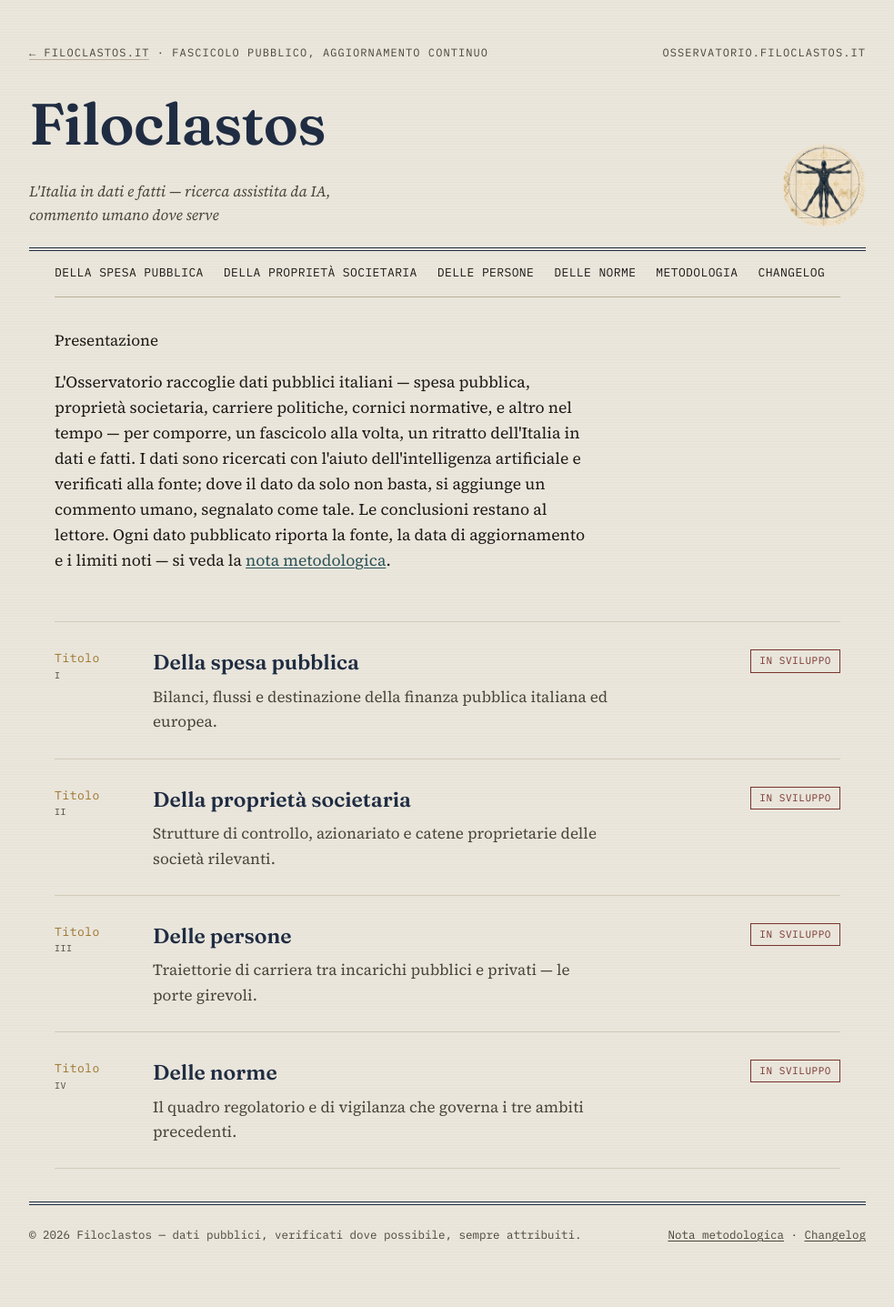
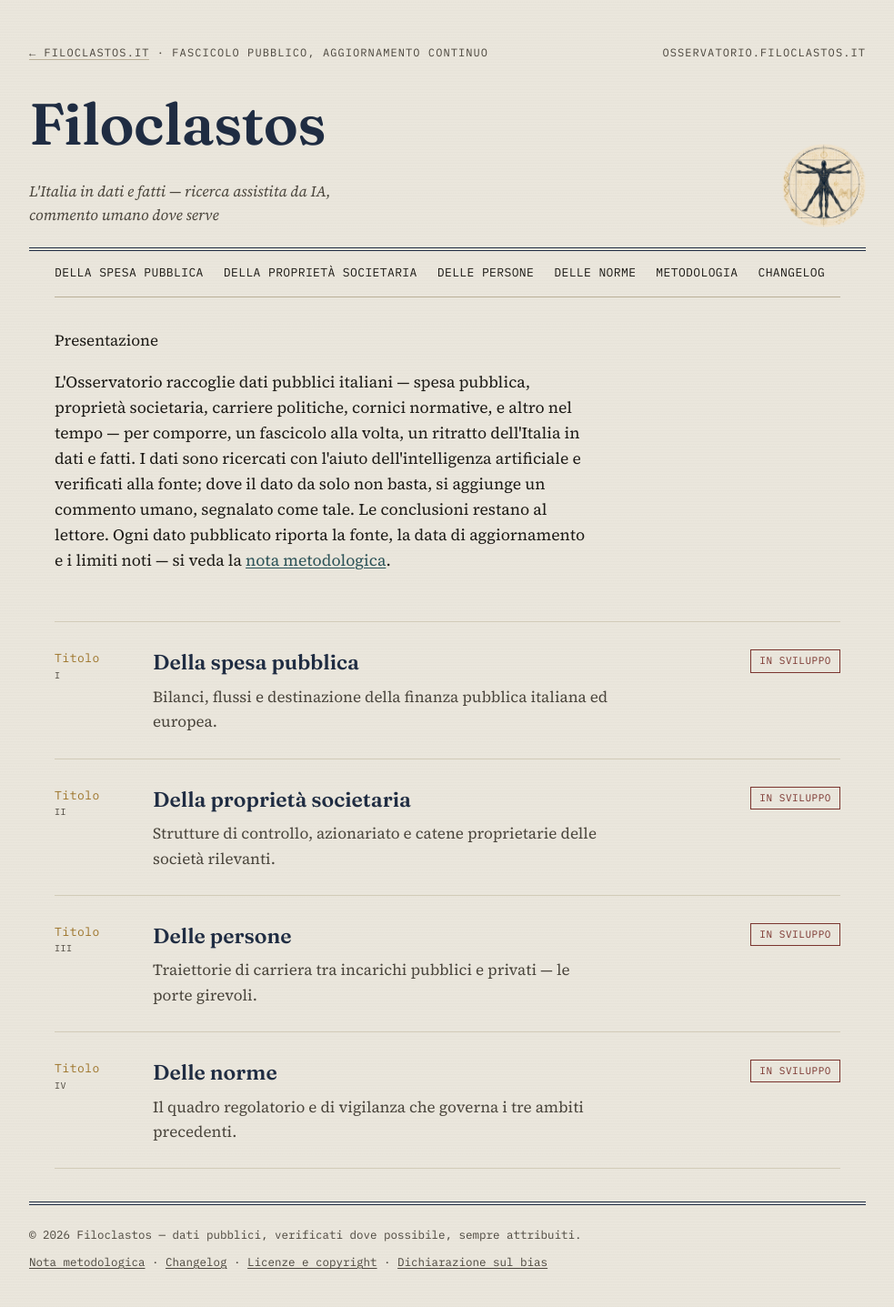
Before and after one commit to Vicknopf11/filoclastos-osservatorio, a Jekyll site: the page built from index.md, in a window 1280 px wide. Shown: the whole page at 91% size, without its empty margins (148-1131 px from the left). Built offline with Jekyll 4.4.1, drawn with Linux system fonts in a browser that asks for light colours; before the commit the page ends 1407 px from its top, so only the background shows below that.

Commit message:
Aggiunge link a licenze-copyright e dichiarazione-bias nel footer

```diff
--- a/_layouts/default.html
+++ b/_layouts/default.html
@@ -48,7 +48,7 @@
 
   <footer class="wrap footer">
     <span>&copy; {{ 'now' | date: "%Y" }} Filoclastos — dati pubblici, verificati dove possibile, sempre attribuiti.</span>
-    <span><a href="{{ '/metodologia/' | relative_url }}">Nota metodologica</a> &middot; <a href="{{ '/changelog/' | relative_url }}">Changelog</a></span>
+    <span><a href="{{ '/metodologia/' | relative_url }}">Nota metodologica</a> &middot; <a href="{{ '/changelog/' | relative_url }}">Changelog</a> &middot; <a href="https://filoclastos.it/licenze-copyright/">Licenze e copyright</a> &middot; <a href="https://filoclastos.it/dichiarazione-bias/">Dichiarazione sul bias</a></span>
   </footer>
 
 </body>
```
